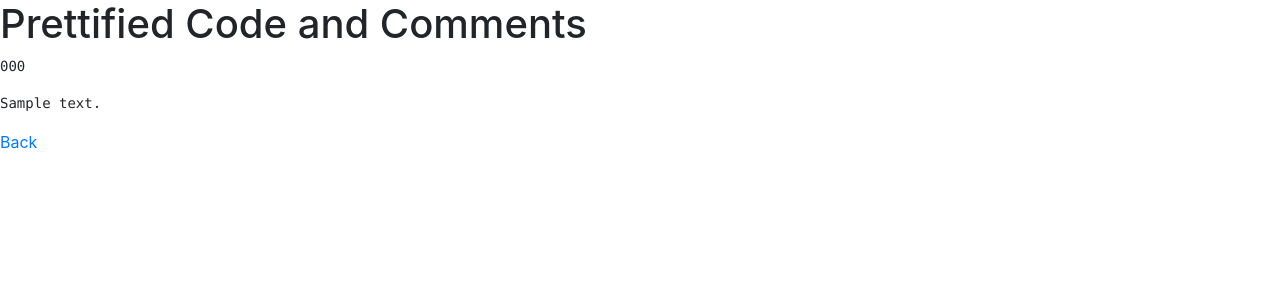
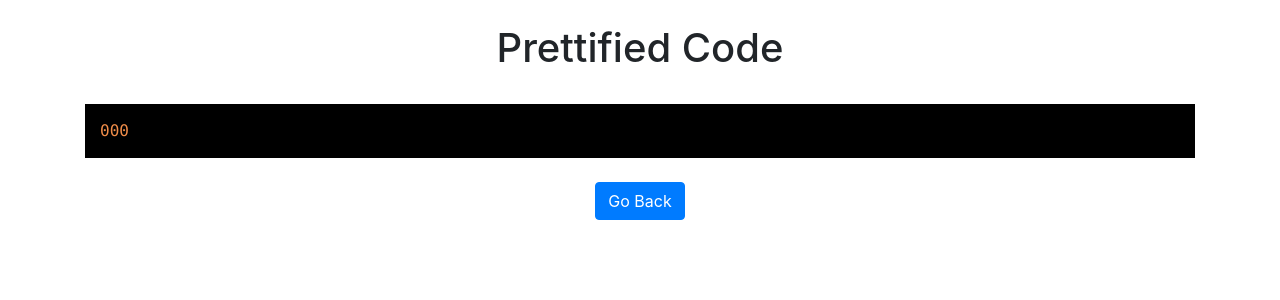
Before and after one commit to chengcli/codeclarified, a Flask app: template templates/result.html in a window 1280 px wide. Shown: the top 300 px of the page. Run offline with Flask 2, Linux system fonts and the light colour scheme; the template is opened without the code that fills it: most values are stand-ins (such as "Sample title", 1, 10 or a date in 2020); some libraries are stand-ins or nearby versions.

Commit message:
finalize project

```diff
--- a/app.py
+++ b/app.py
@@ -27,6 +27,7 @@ def index():
             return "Invalid file type", 400
 
         prettified_code, comments, prettified_file_path = code_processor.process_code(filepath)
+        os.remove(filepath)
         return render_template('result.html', prettified_code=prettified_code, comments=comments)
 
         # Return the results as JSON
--- a/static/css/main.css
+++ b/static/css/main.css
@@ -1,40 +1,8 @@
-body {
-    font-family: Arial, sans-serif;
-    margin: 0;
-    padding: 0;
-    background-color: #f5f5f5;
+.codeblock {
+    background-color: #000;
+    padding: 20px;
+    max-height: 600px;
+    overflow: auto;
+    white-space: pre-wrap;
+    border-radius: 5px;
 }
-
-.container {
-    max-width: 800px;
-    margin: 0 auto;
-    padding: 20px;
-    background-color: #fff;
-    box-shadow: 0 2px 4px rgba(0, 0, 0, 0.1);
-}
-
-h1 {
-    font-size: 24px;
-    margin-bottom: 20px;
-}
-
-form {
-    display: flex;
-    flex-direction: column;
-}
-
-input[type="file"] {
-    margin-bottom: 20px;
-}
-
-button {
-    background-color: #4CAF50;
-    border: none;
-    color: white;
-    padding: 15px 32px;
-    text-align: center;
-    text-decoration: none;
-    display: inline-block;
-    font-size: 16px;
-    cursor: pointer;
-}
--- a/templates/base.html
+++ b/templates/base.html
@@ -7,6 +7,12 @@
 
     <!-- Bootstrap CSS -->
     <link href="https://maxcdn.bootstrapcdn.com/bootstrap/4.5.2/css/bootstrap.min.css" rel="stylesheet">
+
+    <!-- Prism CSS -->
+    <link href="https://cdn.jsdelivr.net/npm/prismjs@1.27.0/themes/prism-tomorrow.min.css" rel="stylesheet">
+
+    <!-- Custom CSS -->
+    <link rel="stylesheet" href="{{ url_for('static', filename='css/main.css') }}">
 
     <title>CodeClarified.ai</title>
 </head>
@@ -20,5 +26,10 @@
     <script src="https://cdn.jsdelivr.net/npm/@popperjs/core@2.9.3/dist/umd/popper.min.js"></script>
     <script src="https://maxcdn.bootstrapcdn.com/bootstrap/4.5.2/js/bootstrap.min.js"></script>
     <script src="{{ url_for('static', filename='js/main.js') }}"></script>
+
+    <!-- Prism JS -->
+    <script src="https://cdn.jsdelivr.net/npm/prismjs@1.27.0/components/prism-core.min.js"></script>
+    <script src="https://cdn.jsdelivr.net/npm/prismjs@1.27.0/components/prism-clike.min.js"></script>
+    <script src="https://cdn.jsdelivr.net/npm/prismjs@1.27.0/components/prism-python.min.js"></script>
 </body>
 </html>
--- a/templates/result.html
+++ b/templates/result.html
@@ -1,8 +1,21 @@
-{% extends 'base.html' %}
+{% extends "base.html" %}
 
 {% block content %}
-    <h1>Prettified Code and Comments</h1>
-    <pre>{{ prettified_code }}</pre>
-    <pre>{{ comments }}</pre>
-    <a href="{{ url_for('index') }}">Back</a>
+<div class="container">
+    <div class="row">
+        <div class="col-md-12">
+            <h1 class="text-center my-4">Prettified Code</h1>
+        </div>
+    </div>
+    <div class="row">
+        <div class="col-md-12">
+            <pre style="background-color: black; padding: 15px; overflow: auto; white-space: pre-wrap;"><code id="prettified-code" class="language-python">{{ prettified_code|safe }}</code></pre>
+        </div>
+    </div>
+    <div class="row">
+        <div class="col-md-12 text-center">
+            <a href="{{ url_for('index') }}" class="btn btn-primary mt-3">Go Back</a>
+        </div>
+    </div>
+</div>
 {% endblock %}
```
